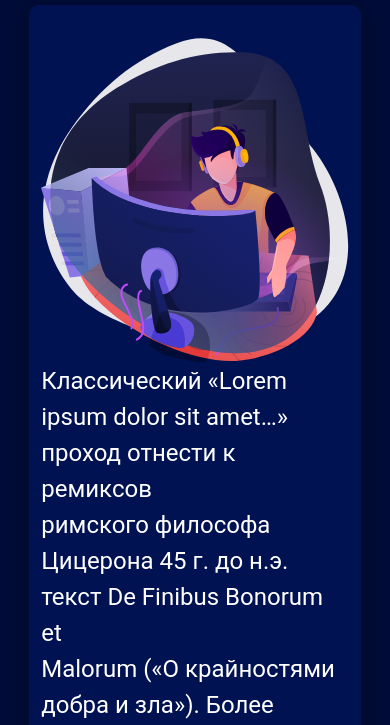
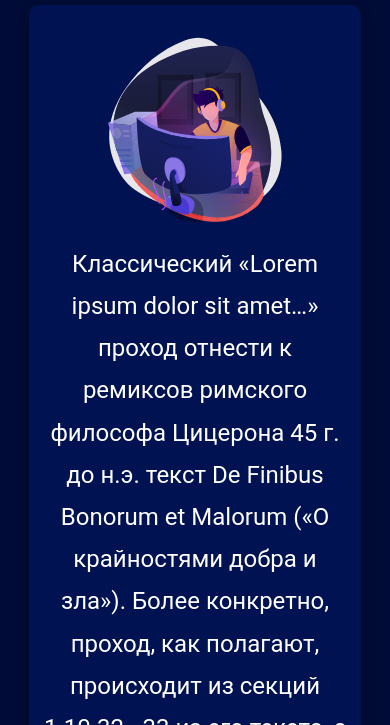
Before and after one commit to maksimdon/WEPL, a plain HTML site: page game-page/game-page.html in a window 390 px wide. Shown: the part 359-1084 px from the top of the page. Drawn offline with nearby package versions, Linux system fonts and the light colour scheme.

Commit message:
Add files via upload

```diff
--- a/game-page/game-page.html
+++ b/game-page/game-page.html
@@ -72,7 +72,7 @@
             <h1>Найди идеальную команду</h1>
             <div class="flex-wrapper-info row">
                 <img src="img/OBJECTS.svg" alt="gamer" class="col" align="center" class="gaymer">
-                <p class="col" align="center">Классический «Lorem ipsum dolor sit amet…» проход отнести к ремиксов<br> римского философа Цицерона 45 г. до н.э. текст De Finibus Bonorum et<br> Malorum («О крайностями добра и зла»). Более конкретно, проход, как<br> полагают, происходит из секций 1.10.32 - 33 из его текста, с наиболее<br> заметным часть извлечена ниже:</p>
+                <p class="col" align="center">Классический «Lorem ipsum dolor sit amet…» проход отнести к ремиксов римского философа Цицерона 45 г. до н.э. текст De Finibus Bonorum et Malorum («О крайностями добра и зла»). Более конкретно, проход, как полагают, происходит из секций 1.10.32 - 33 из его текста, с наиболее заметным часть извлечена ниже:</p>
             </div>
         </div>
         <div class="cards container">
--- a/game-page/src/style.scss
+++ b/game-page/src/style.scss
@@ -328,12 +328,26 @@ body{
                 // margin: 66px auto auto;
                 border-radius: 10px;
                 p{
+                    line-height: 5vh;
+                    margin-left: 120px;
                     @include font-parameter(24px, 400, white, none, none, $roboto-font);
                     text-align: left;
+                    @media (max-width: 1100px){
+                        text-align: center;
+                        margin-top: 20px;
+                        margin-left: 0px;
+                    }
 
                 }
                 img{
                     // margin-right: 121px;
+
+                }
+                @media(max-width: 1100px) {
+                    @include flex-parameter(center, column, center);
+                    img{
+                        max-width: 60%;
+                    }
 
                 }
 
```
Also changed, not shown: header/index.html (+2 -2 lines), game-page/script.js (line endings or trailing spaces), game-page/src/style.css, header/script.js (line endings or trailing spaces), header/src/style.scss (line endings or trailing spaces), select/index.html (line endings or trailing spaces), select/index.js (line endings or trailing spaces), select/style.css, 1 other file.
